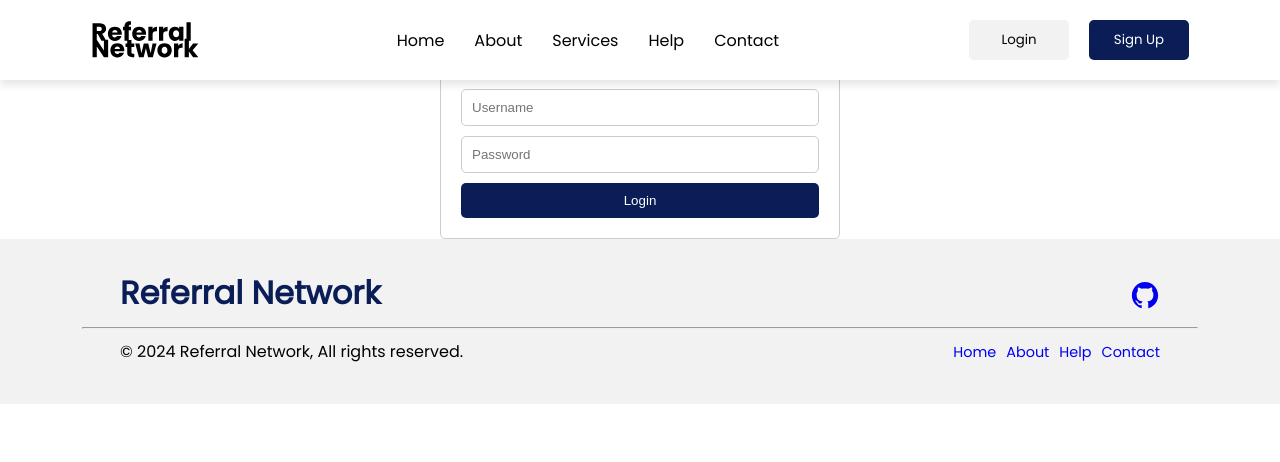
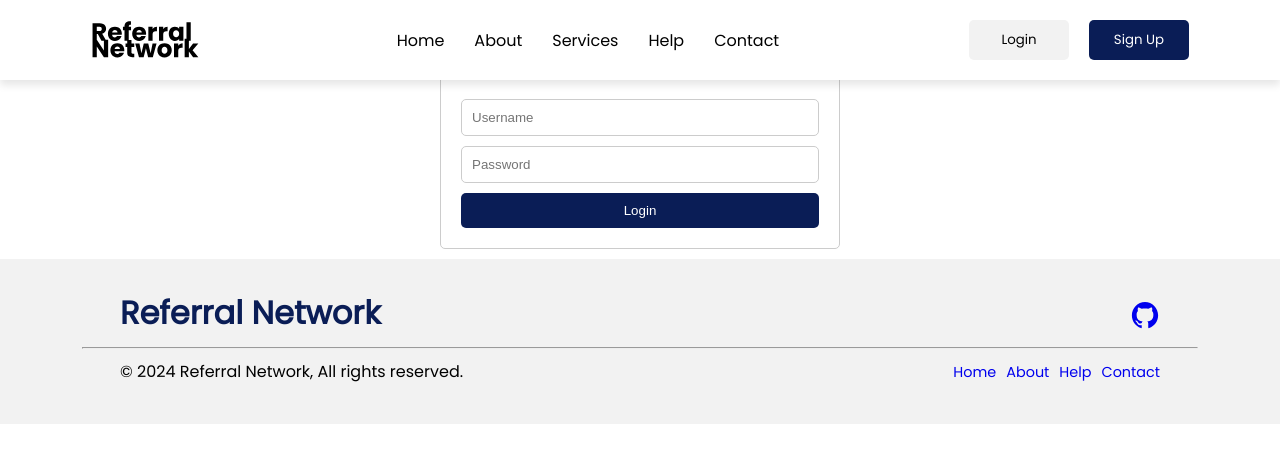
Before and after one commit to RutikKulkarni/ReferralNetworkHub, a React (Create React App) app in the folder frontend/: page /login in a window 1280 px wide. Shown: the top 462 px of the page. Built offline with nearby package versions, Linux system fonts and the light colour scheme.

Commit message:
configuration error resolved

```diff
--- a/frontend/src/pages/login-signup/login-signup.module.css
+++ b/frontend/src/pages/login-signup/login-signup.module.css
@@ -1,6 +1,6 @@
 .container {
   max-width: 400px;
-  margin: 0 auto;
+  margin: 10px auto;
   padding: 20px;
   border: 1px solid #ccc;
   border-radius: 5px;
```
